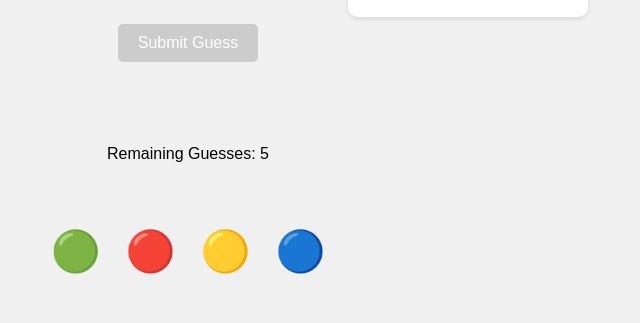
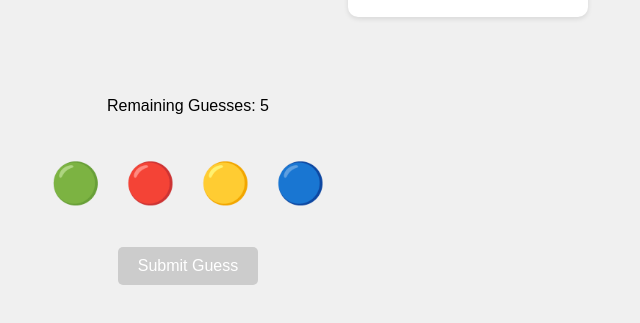
Before and after one commit to alejandro-n-rivera/alejandro-n-rivera.github.io, a plain HTML site: page index.html in a window 1280 px wide. Shown: the part 195-518 px from the top of the page, without its empty margins (452-1092 px from the left). Drawn offline with Linux system fonts and the light colour scheme.

Commit message:
move submit guess button below color buttons

```diff
--- a/index.html
+++ b/index.html
@@ -19,7 +19,6 @@
                     <div class="slot"></div>
                     <div class="slot"></div>
                 </div>
-                <button id="submitGuess" disabled>Submit Guess</button>
                 <div id="feedback"></div>
                 <div id="remainingGuesses">Remaining Guesses: 5</div>
             </div>
@@ -32,7 +31,8 @@
             <button class="color-btn" data-color="blue">🔵</button>
         </div>
 
-        <!-- Move history pane here for mobile layout -->
+        <button id="submitGuess" disabled>Submit Guess</button>
+
         <div class="history-pane">
             <h3>Previous Guesses</h3>
             <div id="guessHistory"></div>
--- a/styles.css
+++ b/styles.css
@@ -106,7 +106,7 @@ header h1 {
 .color-choices {
     display: flex;
     gap: 15px;
-    margin-top: 20px;
+    margin-bottom: 15px;  /* Add margin below color buttons */
     width: 100%;
     justify-content: center;
 }
@@ -146,6 +146,7 @@ header h1 {
     border: none;
     border-radius: 5px;
     margin: 0 auto;
+    margin-bottom: 20px;  /* Add margin below submit button */
 }
 
 #submitGuess:disabled {
```
